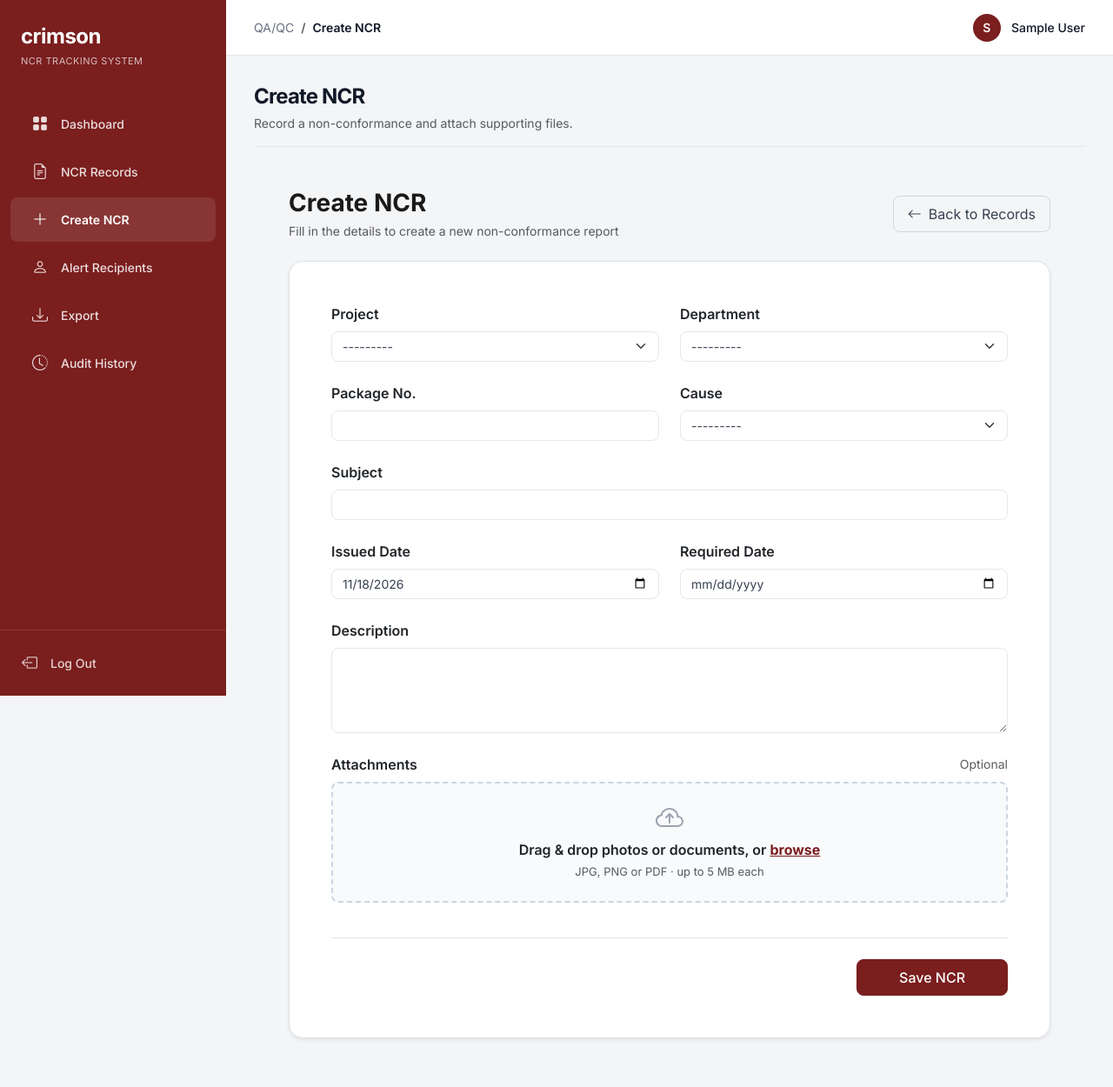
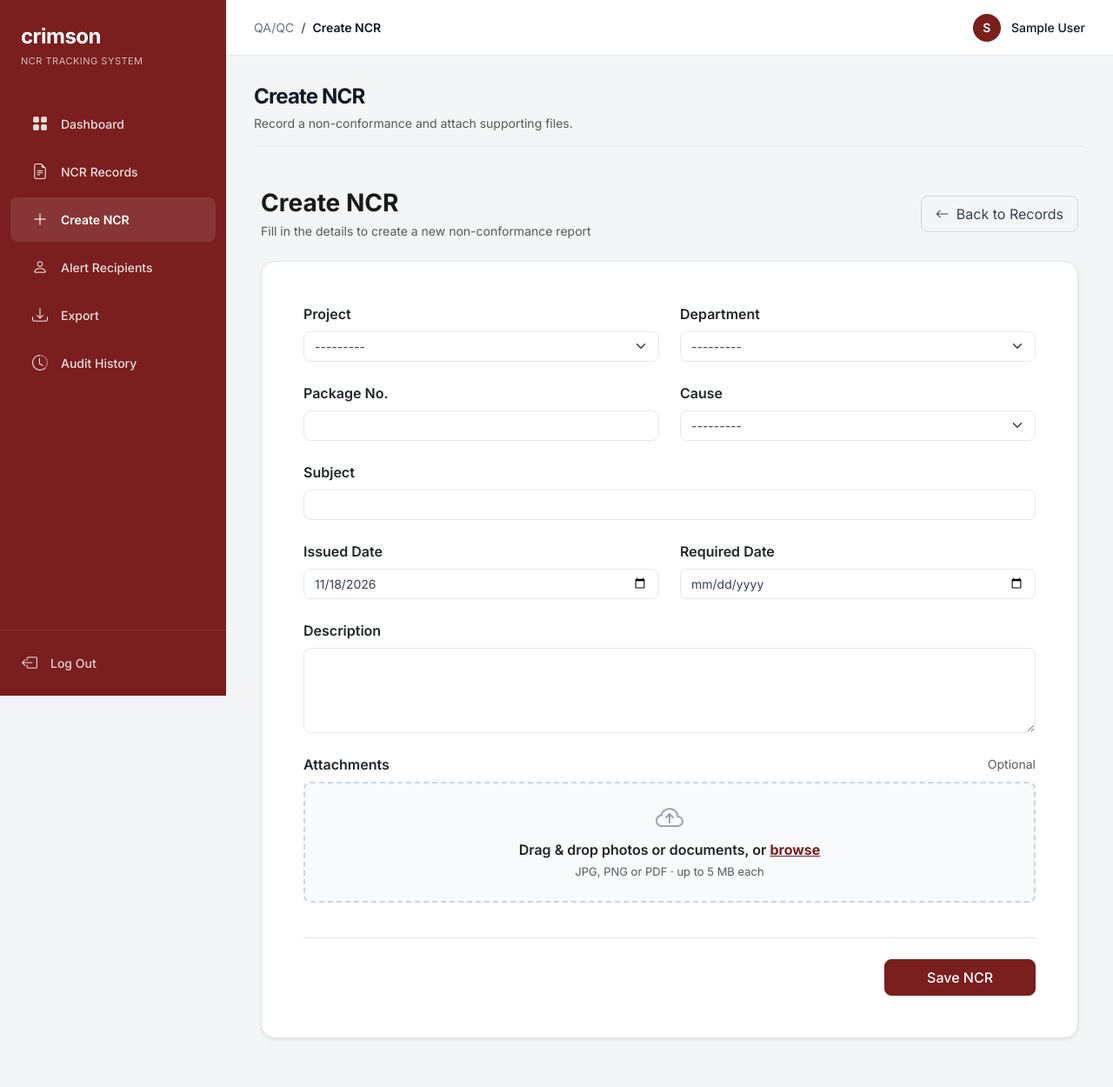
Before and after one commit to haileymicaela/ARKCafe_SAD, a Django app: page /staff-create/ in a window 1280 px wide. Shown: the whole page at 87% size. Run offline with Django 5.2, Linux system fonts and the light colour scheme; the visitor is signed in with stand-in values (Sample User, id 1); data that the repository does not hold is empty.

Commit message:
Fix NCR Records timesince error and restore Create NCR layout

```diff
--- a/ncr/templates/ncr/ncr_form.html
+++ b/ncr/templates/ncr/ncr_form.html
@@ -2,7 +2,7 @@
 {% block extra_head %}{% include "ncr/_head.html" %}{% endblock %}
 
 {% block content %}
-<div class="container py-4" style="max-width: 900px;">
+<div class="container-fluid py-4 px-2" style="max-width: 1000px; margin: 0 auto;">
 
   <!-- Header Section -->
   <div class="d-flex justify-content-between align-items-center mb-4">
@@ -87,14 +87,13 @@
         </div>
       </div>
 
-      <!-- Attachments Section (Full Width Below) -->
+      <!-- Attachments Section -->
       <div class="mb-4">
         <div class="d-flex justify-content-between align-items-center mb-2">
           <label class="form-label fw-semibold text-dark mb-0">Attachments</label>
           <span class="text-muted small">Optional</span>
         </div>
 
-        <!-- Drag & Drop Area -->
         <div id="drop-area" class="drop-zone text-center p-4 mb-3" style="border-color: #cbd5e1; background-color: #f8fafc;">
           <div class="mb-2">
             <svg xmlns="http://www.w3.org/2000/svg" width="32" height="32" fill="#9ca3af" class="bi bi-cloud-arrow-up" viewBox="0 0 16 16">
@@ -105,13 +104,11 @@
           <p class="mb-1 fw-semibold text-dark">Drag & drop photos or documents, or <span class="text-crimson fw-bold" style="cursor:pointer; text-decoration: underline;" id="browse-btn">browse</span></p>
           <p class="text-muted mb-0" style="font-size: 13px;">JPG, PNG or PDF · up to 5 MB each</p>
 
-          <!-- Hidden default file input -->
           <div class="d-none">
             {{ form.attachments }}
           </div>
         </div>
 
-        <!-- File List -->
         <div id="file-list" class="d-flex flex-column gap-2"></div>
 
         {% for error in form.attachments.errors %}
```
Also changed, not shown: ncr/templates/ncr/records.html (+2 -17 lines).
